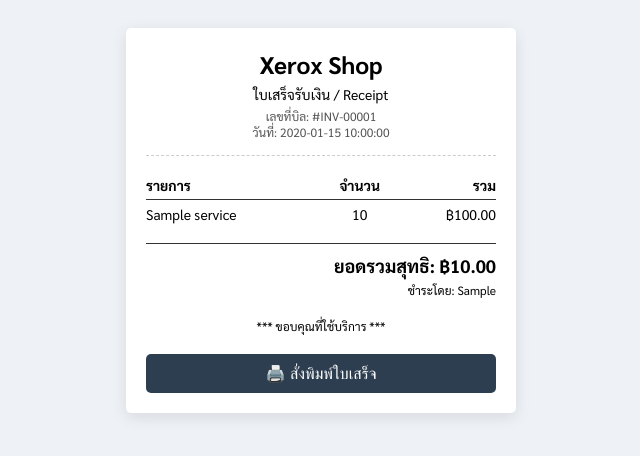
After one commit to aodarmys-ops/pjcopyshop, a Flask app: page /receipt/1 in a window 1280 px wide. The commit adds this page. Shown: the top 456 px of the page, without its empty margins (319-959 px from the left). Run offline with Flask 3, Linux system fonts and the light colour scheme; tables that the repository leaves empty hold one stand-in row (values such as "Sample post").

Commit message:
Update POS to skip auto printing and add retroactive receipt printing in Reports

```diff
--- a/app.py
+++ b/app.py
@@ -288,6 +288,24 @@ def update_points(customer_id):
     conn.close()
     return jsonify({"message": f"Points {action}ed successfully"})
 
+@app.route('/receipt/<int:sale_id>')
+def receipt(sale_id):
+    conn = get_db_connection()
+    sale = conn.execute('SELECT * FROM Sales WHERE id = ?', (sale_id,)).fetchone()
+    if not sale:
+        conn.close()
+        return "Sale not found", 404
+
+    items = conn.execute('''
+        SELECT si.qty, si.price, p.name
+        FROM Sale_Items si
+        JOIN Products_Services p ON si.product_id = p.id
+        WHERE si.sale_id = ?
+    ''', (sale_id,)).fetchall()
+    conn.close()
+
+    return render_template('receipt.html', sale=dict(sale), items=[dict(ix) for ix in items])
+
 # --- Phase 5: Reporting ---
 @app.route('/api/reports', methods=['GET'])
 def get_reports():
--- a/templates/pos.html
+++ b/templates/pos.html
@@ -71,7 +71,7 @@
                     </div>
 
                     <button class="btn btn-success btn-lg w-100 fw-bold rounded-pill shadow" onclick="checkout()">
-                        ชำระเงิน (พิมพ์สลิปใบเสร็จ)
+                        ชำระเงิน (Checkout)
                     </button>
                 </div>
             </div>
@@ -199,7 +199,7 @@
                 if(method === 'Cash') {
                     msg += "➡️ สั่งเปิดลิ้นชักเก็บเงิน (Cash Drawer)\n";
                 }
-                msg += "➡️ สั่งพิมพ์สลิปใบเสร็จ (Thermal Receipt)\n\nระบบได้ตัดสต๊อกสินค้าเรียบร้อยแล้ว";
+                msg += "ระบบได้ตัดสต๊อกสินค้าเรียบร้อยแล้ว\n(สามารถพิมพ์ใบเสร็จย้อนหลังได้ที่หน้ารายงาน)";
 
                 alert(msg);
 
--- /dev/null
+++ b/templates/receipt.html
@@ -0,0 +1,97 @@
+<!DOCTYPE html>
+<html lang="en">
+<head>
+    <meta charset="UTF-8">
+    <meta name="viewport" content="width=device-width, initial-scale=1.0">
+    <title>Receipt #{{ sale.id }}</title>
+    <style>
+        @import url('https://fonts.googleapis.com/css2?family=Sarabun:wght@400;700&display=swap');
+        body {
+            font-family: 'Sarabun', sans-serif;
+            background: #eef2f7;
+            padding: 20px;
+            display: flex;
+            justify-content: center;
+        }
+        .receipt-card {
+            background: white;
+            width: 350px;
+            padding: 20px;
+            box-shadow: 0 4px 15px rgba(0,0,0,0.1);
+            border-radius: 5px;
+        }
+        .text-center { text-align: center; }
+        .text-right { text-align: right; }
+        .fw-bold { font-weight: bold; }
+        .border-bottom { border-bottom: 1px dashed #ccc; margin-bottom: 15px; padding-bottom: 15px; }
+        table { width: 100%; border-collapse: collapse; margin-bottom: 15px; }
+        th, td { padding: 5px 0; font-size: 14px; }
+        th { border-bottom: 1px solid #333; }
+        .grand-total { font-size: 18px; border-top: 1px solid #333; padding-top: 10px; margin-top: 10px;}
+        .print-btn {
+            display: block;
+            width: 100%;
+            padding: 10px;
+            background: #2c3e50;
+            color: white;
+            text-align: center;
+            text-decoration: none;
+            border-radius: 5px;
+            margin-top: 20px;
+            cursor: pointer;
+            border: none;
+            font-size: 16px;
+        }
+        .print-btn:hover { background: #1a252f; }
+        @media print {
+            body { background: white; padding: 0; }
+            .receipt-card { box-shadow: none; width: 100%; max-width: 300px; padding: 0; margin: 0 auto; }
+            .print-btn { display: none; }
+        }
+    </style>
+</head>
+<body>
+
+    <div class="receipt-card">
+        <div class="text-center border-bottom">
+            <h2 style="margin: 0;">Xerox Shop</h2>
+            <p style="margin: 5px 0 0 0; font-size: 14px;">ใบเสร็จรับเงิน / Receipt</p>
+            <p style="margin: 5px 0 0 0; font-size: 12px; color: #555;">เลขที่บิล: #INV-{{ "%05d" | format(sale.id) }}</p>
+            <p style="margin: 0; font-size: 12px; color: #555;">วันที่: {{ sale.timestamp }}</p>
+        </div>
+
+        <table>
+            <thead>
+                <tr>
+                    <th style="text-align: left;">รายการ</th>
+                    <th class="text-center">จำนวน</th>
+                    <th class="text-right">รวม</th>
+                </tr>
+            </thead>
+            <tbody>
+                {% for item in items %}
+                <tr>
+                    <td>{{ item.name }}</td>
+                    <td class="text-center">{{ item.qty }}</td>
+                    <td class="text-right">฿{{ "%.2f" | format(item.price * item.qty) }}</td>
+                </tr>
+                {% endfor %}
+            </tbody>
+        </table>
+
+        <div class="text-right fw-bold grand-total">
+            ยอดรวมสุทธิ: ฿{{ "%.2f" | format(sale.total_amount) }}
+        </div>
+        <div class="text-right" style="font-size: 12px; margin-top: 5px;">
+            ชำระโดย: {{ sale.payment_method }}
+        </div>
+
+        <div class="text-center" style="margin-top: 20px; font-size: 12px;">
+            <p>*** ขอบคุณที่ใช้บริการ ***</p>
+        </div>
+
+        <button class="print-btn" onclick="window.print()">🖨️ สั่งพิมพ์ใบเสร็จ</button>
+    </div>
+
+</body>
+</html>
--- a/templates/reports.html
+++ b/templates/reports.html
@@ -59,6 +59,7 @@
                                     <th>วันเวลาที่ขาย</th>
                                     <th>ช่องทางชำระเงิน</th>
                                     <th class="text-end">ยอดเงิน</th>
+                                    <th class="text-center">จัดการ</th>
                                 </tr>
                             </thead>
                             <tbody id="salesTable">
@@ -106,6 +107,9 @@
                     <td>${d}</td>
                     <td><span class="badge bg-${badgeColor}">${s.payment_method}</span></td>
                     <td class="text-end fw-bold text-success">${fmt(s.total_amount)}</td>
+                    <td class="text-center">
+                        <a href="/receipt/${s.id}" target="_blank" class="btn btn-sm btn-outline-dark rounded-pill">🖨️ พิมพ์</a>
+                    </td>
                 </tr>`;
                 tbody.innerHTML += row;
             });
```
